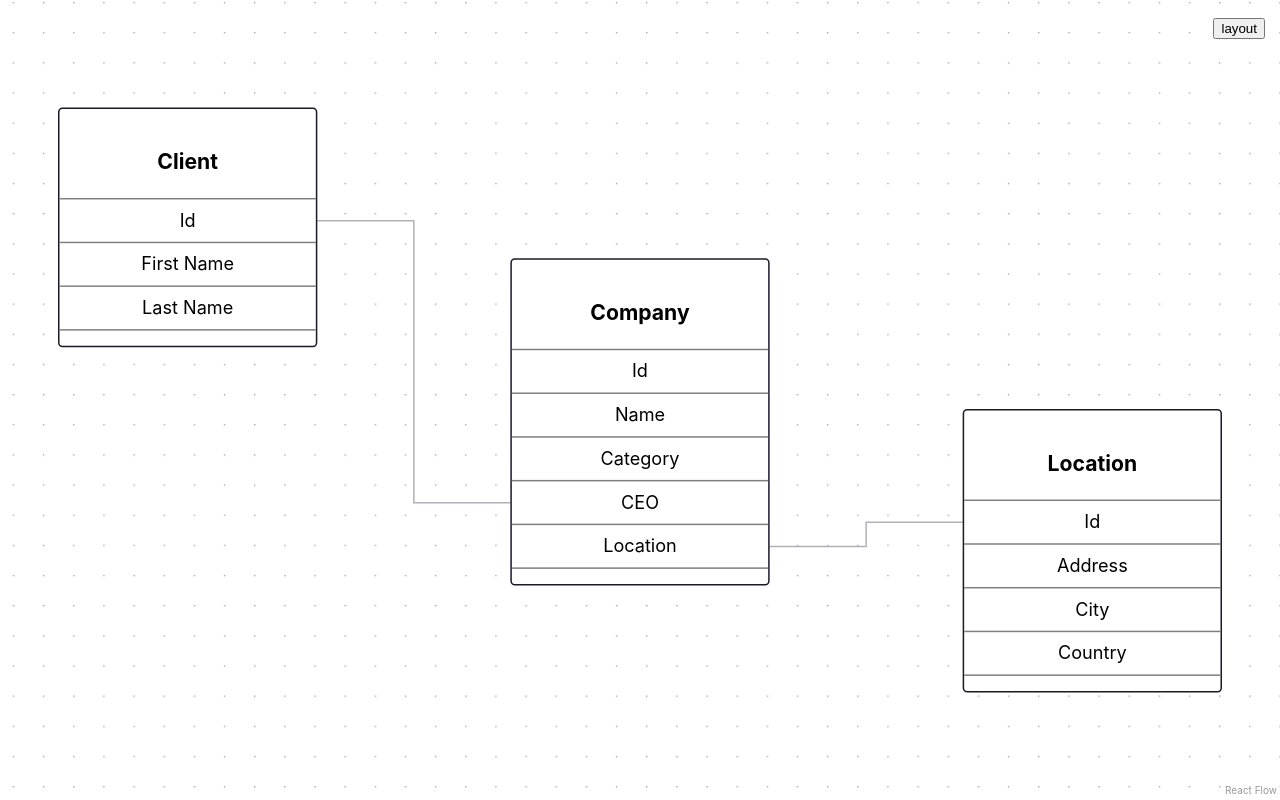
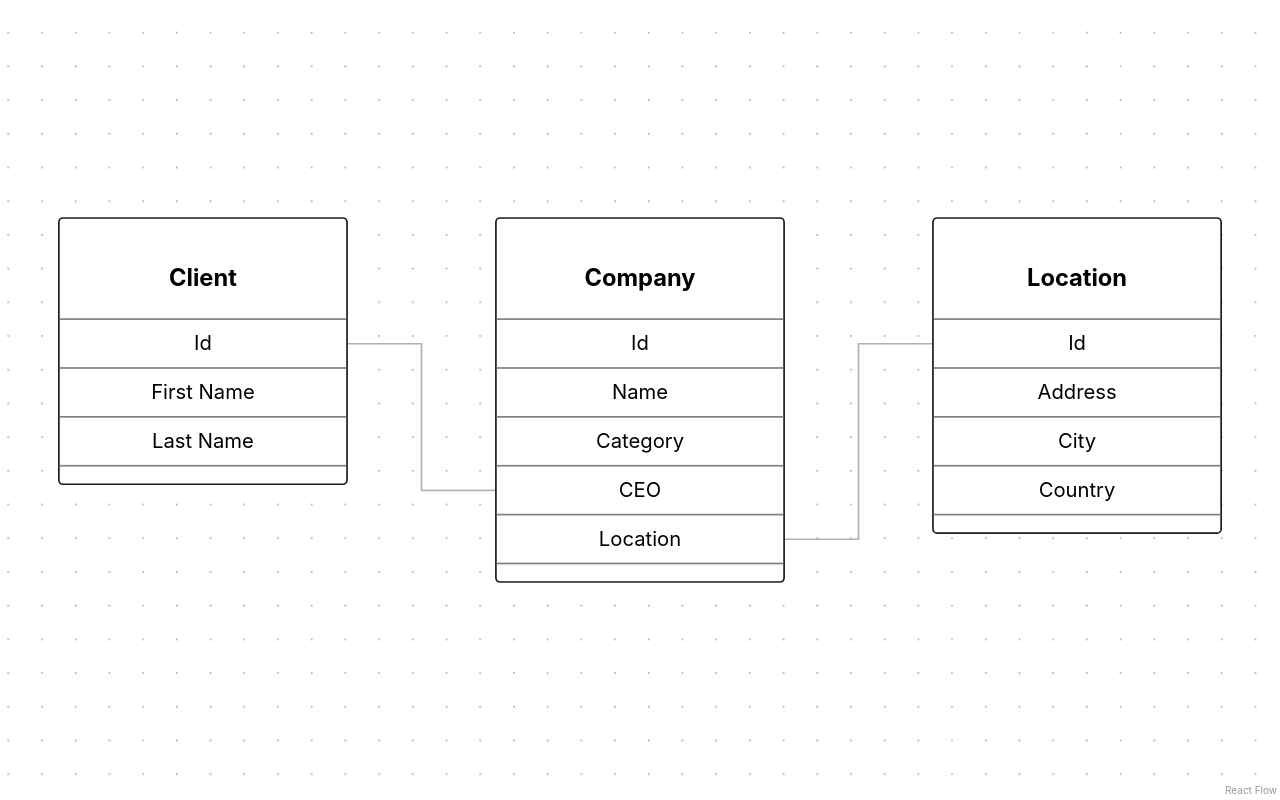
Before and after one commit to fourers/react-flow-erd-app, a React (Vite) app: page / in a window 1280 px wide. Built offline with nearby package versions, Linux system fonts and the light colour scheme; the HTML template or start-up script is replaced by a standard one.

Commit message:
Apply layout on load

```diff
--- a/src/App.tsx
+++ b/src/App.tsx
@@ -1,4 +1,4 @@
-import { useCallback } from "react";
+import { useCallback, useEffect } from "react";
 import {
   ReactFlow,
   Background,
@@ -6,9 +6,9 @@ import {
   useNodesState,
   useEdgesState,
   type OnConnect,
-  Panel,
   useReactFlow,
   ReactFlowProvider,
+  useNodesInitialized,
 } from "@xyflow/react";
 
 import "@xyflow/react/dist/style.css";
@@ -25,12 +25,15 @@ function App() {
     (connection) => setEdges((edges) => addEdge(connection, edges)),
     [setEdges],
   );
+  const nodesInitialized = useNodesInitialized();
 
-  const onLayout = useCallback(() => {
+  useEffect(() => {
+    if (!nodesInitialized) return;
     const { nodes: layoutedNodes, edges: layoutedEdges } = getLayoutedElements(
       nodes,
       edges,
     );
+    console.log(layoutedNodes, layoutedEdges);
 
     setNodes([...layoutedNodes]);
     setEdges([...layoutedEdges]);
@@ -38,7 +41,8 @@ function App() {
     window.requestAnimationFrame(() => {
       fitView();
     });
-  }, [nodes, edges, setNodes, setEdges, fitView]);
+    // eslint-disable-next-line react-hooks/exhaustive-deps
+  }, [nodesInitialized]);
 
   return (
     <ReactFlow
@@ -52,9 +56,6 @@ function App() {
       fitView
     >
       <Background />
-      <Panel position="top-right">
-        <button onClick={onLayout}>layout</button>
-      </Panel>
     </ReactFlow>
   );
 }
--- a/src/layouts/d3_hierarchy.ts
+++ b/src/layouts/d3_hierarchy.ts
@@ -3,13 +3,28 @@ import type { Edge, Node } from "@xyflow/react";
 
 const g = tree();
 
+const getLargestSize = (
+  nodes: Node[],
+): { width: number; height: number } | null => {
+  let largestHeight = 0;
+  let largestWidth = 0;
+  for (let i = 0; i < nodes.length; i++) {
+    const node = document.querySelector(`[data-id="${nodes[i].id}"]`);
+    if (node) {
+      const { width, height } = node.getBoundingClientRect();
+      largestHeight = Math.max(largestHeight, height);
+      largestWidth = Math.max(largestWidth, width);
+    }
+  }
+  return { width: largestWidth, height: largestHeight };
+};
+
 export const getLayoutedElements = (nodes: Node[], edges: Edge[]) => {
   if (nodes.length === 0) return { nodes, edges };
 
-  const firstNode = document.querySelector(`[data-id="${nodes[0].id}"]`);
-  if (!firstNode) return { nodes, edges };
+  const largestSize = getLargestSize(nodes);
+  if (!largestSize) return { nodes, edges };
 
-  const { width, height } = firstNode.getBoundingClientRect();
   const hierarchy = stratify()
     // eslint-disable-next-line @typescript-eslint/no-explicit-any
     .id((node: any) => node.id)
@@ -19,7 +34,7 @@ export const getLayoutedElements = (nodes: Node[], edges: Edge[]) => {
     );
   const root = hierarchy(nodes);
   // Reverse height and width to get horizontal layout
-  const layout = g.nodeSize([height, width])(root);
+  const layout = g.nodeSize([largestSize.height, largestSize.width])(root);
 
   return {
     nodes: layout
```
